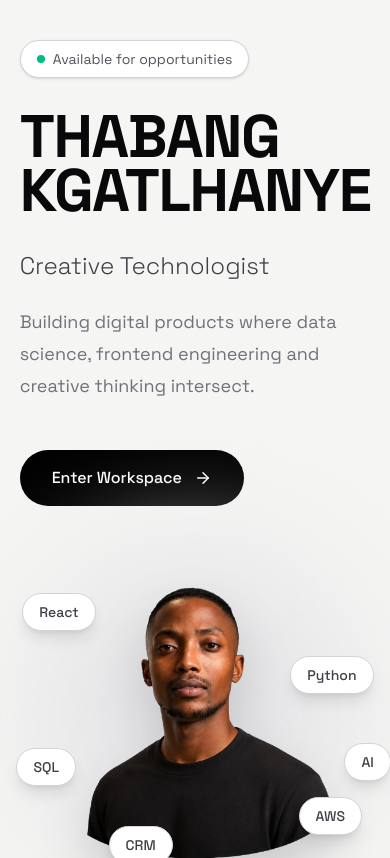
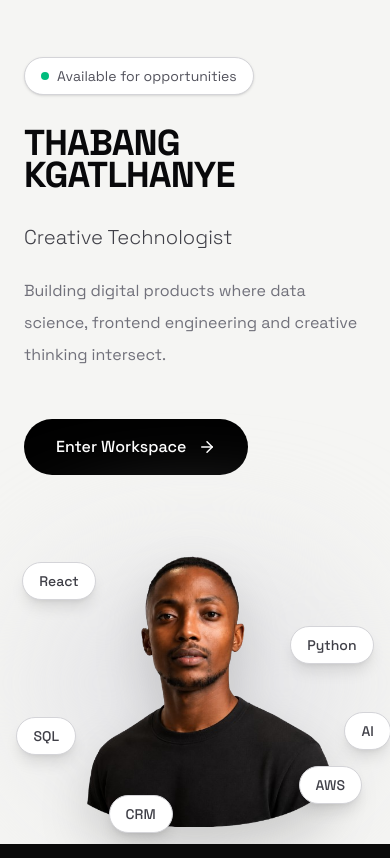
Before and after one commit to thabangkgatlhanye7117/portfolio, a React (Vite) app: page / in a window 390 px wide. Built offline with nearby package versions, Linux system fonts and the light colour scheme.

Commit message:
resize on mobile

```diff
--- a/src/components/landing/Avatar.tsx
+++ b/src/components/landing/Avatar.tsx
@@ -5,7 +5,7 @@ export default function Avatar() {
     <div className="relative flex items-center justify-center">
 
       {/* Glow */}
-      <div className="absolute h-80 w-80 rounded-full bg-zinc-200 blur-3xl" />
+      <div className="absolute h-60 w-80 rounded-full bg-zinc-200 blur-3xl" />
 
       {/* Avatar */}
       <img
--- a/src/components/landing/LandingHero.tsx
+++ b/src/components/landing/LandingHero.tsx
@@ -16,17 +16,17 @@ export default function LandingHero() {
           Available for opportunities
         </div>
 
-        <h1 className="mt-8 text-6xl font-black leading-[0.9] tracking-tight text-zinc-950 sm:text-7xl lg:text-8xl">
+        <h1 className="mt-8 text-4xl font-black leading-[0.9] tracking-tight text-zinc-950 sm:text-7xl lg:text-8xl">
           THABANG
           <br />
           KGATLHANYE
         </h1>
 
-        <h2 className="mt-8 text-2xl font-light text-zinc-700">
+        <h2 className="mt-8 text-xl font-light text-zinc-700">
           Creative Technologist
         </h2>
 
-        <p className="mt-6 max-w-xl text-lg leading-8 text-zinc-500">
+        <p className="mt-6 max-w-xl text-m leading-8 text-zinc-500">
           Building digital products where data science,
           frontend engineering and creative thinking
           intersect.
```
